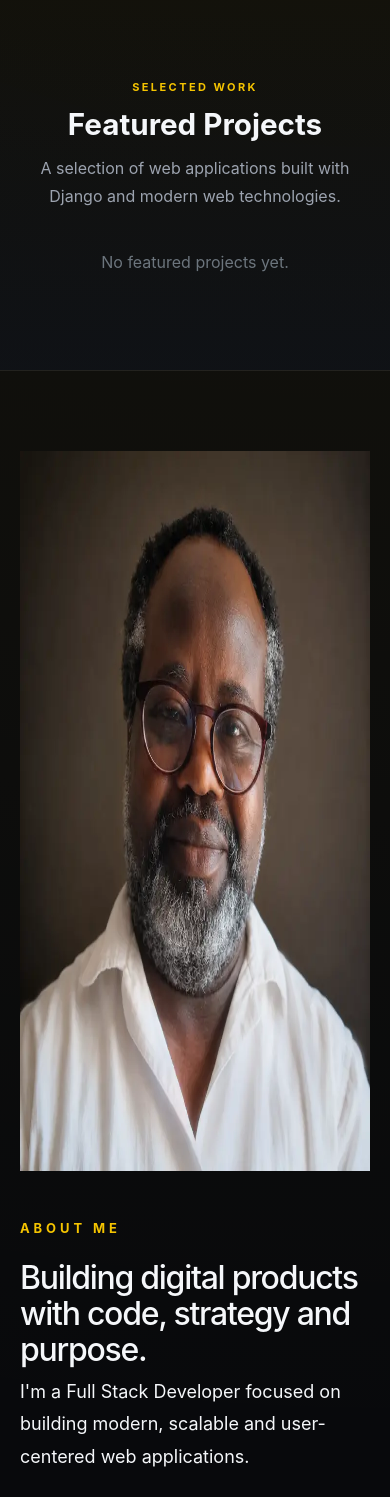
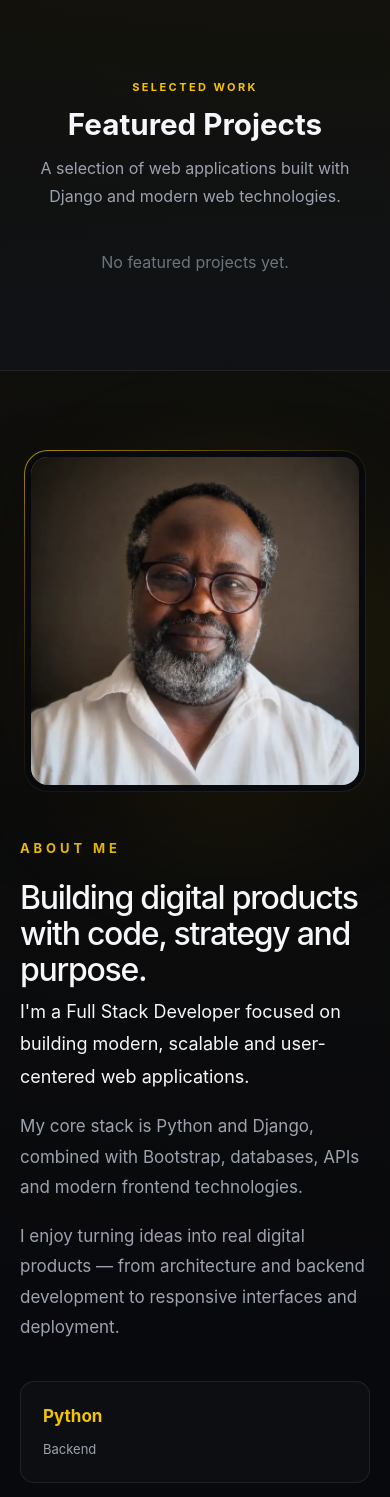
Before and after one commit to teyi12/teysomadje-portfolio, a Django app: page / in a window 390 px wide. Shown: the part 1050-2547 px from the top of the page. Run offline with Django 5.2, Linux system fonts and the light colour scheme; data that the repository does not hold is empty.

Commit message:
Style responsive About portrait

```diff
--- a/portfolio/static/portfolio/css/style.css
+++ b/portfolio/static/portfolio/css/style.css
@@ -3430,3 +3430,76 @@ html:lang(de) .contact-title {
         font-size: 1.85rem;
     }
 }
+
+/* ========================================
+   ABOUT PORTRAIT
+======================================== */
+
+.about-portrait {
+    position: relative;
+    width: min(100%, 460px);
+    margin: 0 auto;
+    isolation: isolate;
+}
+
+.about-portrait::before {
+    content: "";
+    position: absolute;
+    inset: -1px;
+    z-index: -1;
+    border-radius: 30px;
+    background: linear-gradient(
+        145deg,
+        rgba(245, 196, 0, 0.72),
+        rgba(245, 196, 0, 0.08) 42%,
+        rgba(255, 255, 255, 0.08)
+    );
+}
+
+.about-portrait-glow {
+    position: absolute;
+    inset: 12% -8% -8% 12%;
+    z-index: -2;
+    border-radius: 50%;
+    background: rgba(245, 196, 0, 0.12);
+    filter: blur(70px);
+}
+
+.about-portrait-image {
+    display: block;
+    width: 100%;
+    height: auto;
+    aspect-ratio: 1;
+    object-fit: cover;
+    border: 8px solid var(--color-bg);
+    border-radius: 29px;
+    box-shadow: 0 30px 70px rgba(0, 0, 0, 0.34);
+}
+
+@media (max-width: 991.98px) {
+    .about-portrait {
+        width: min(100%, 390px);
+    }
+
+    .about-title,
+    .about-content {
+        max-width: 700px;
+        margin-left: auto;
+        margin-right: auto;
+    }
+}
+
+@media (max-width: 767.98px) {
+    .about-portrait {
+        width: min(88vw, 340px);
+    }
+
+    .about-portrait-image {
+        border-width: 6px;
+        border-radius: 23px;
+    }
+
+    .about-portrait::before {
+        border-radius: 24px;
+    }
+}
```
